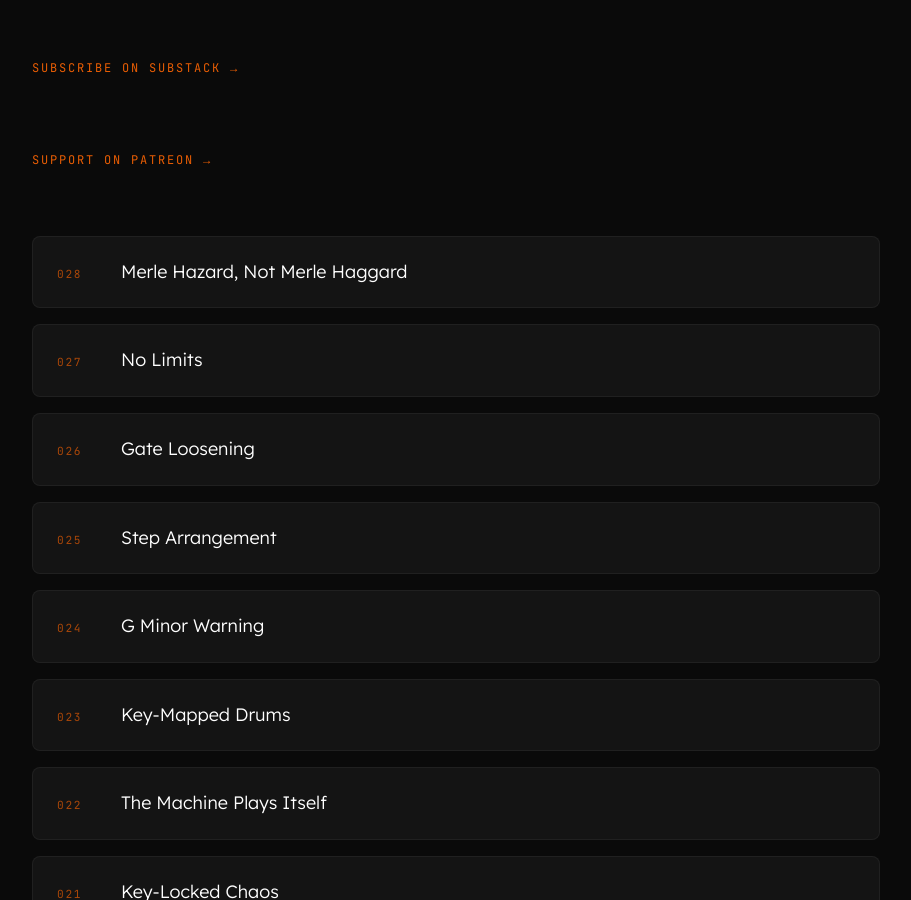
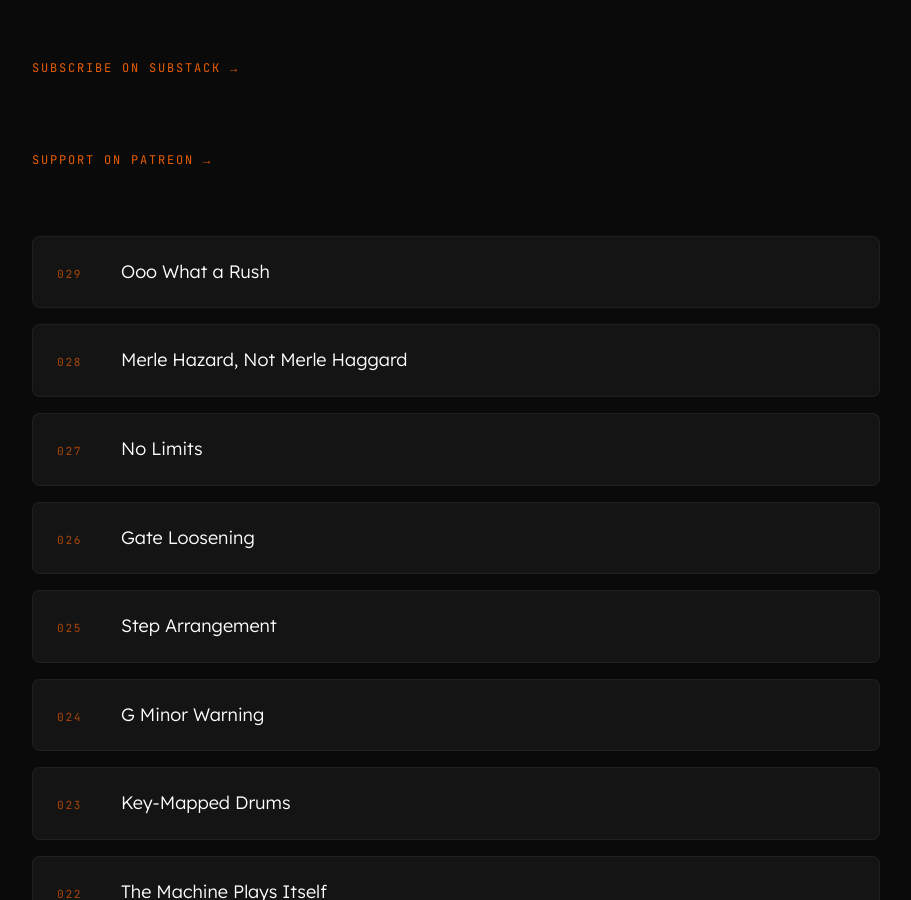
Before and after one commit to folk-sequence/folk-sequence.github.io, a Jekyll site: the page built from index.md, in a window 1280 px wide and 900 px high, scrolled down 582 px. Shown: the whole window, without its empty margins (184-1095 px from the left). Built offline with Jekyll 4.4.1, drawn with Linux system fonts in a browser that asks for light colours.

Commit message:
Add episode 029 — Ooo What a Rush

```diff
--- a/index.md
+++ b/index.md
@@ -13,6 +13,7 @@ description: "Companion essays for the Folk Sequence daily Bitwig music producti
 <p class="intro-watch"><a href="https://www.patreon.com/cw/FolkSequence" target="_blank" rel="noopener">Support on Patreon →</a></p>
 
 <ul class="episode-list">
+  <li><a href="/029-ooo-what-a-rush/"><span class="ep-num">029</span><span class="ep-title">Ooo What a Rush</span></a></li>
   <li><a href="/028-merle-hazard-not-merle-haggard/"><span class="ep-num">028</span><span class="ep-title">Merle Hazard, Not Merle Haggard</span></a></li>
   <li><a href="/027-no-limits/"><span class="ep-num">027</span><span class="ep-title">No Limits</span></a></li>
   <li><a href="/026-gate-loosening/"><span class="ep-num">026</span><span class="ep-title">Gate Loosening</span></a></li>
```
